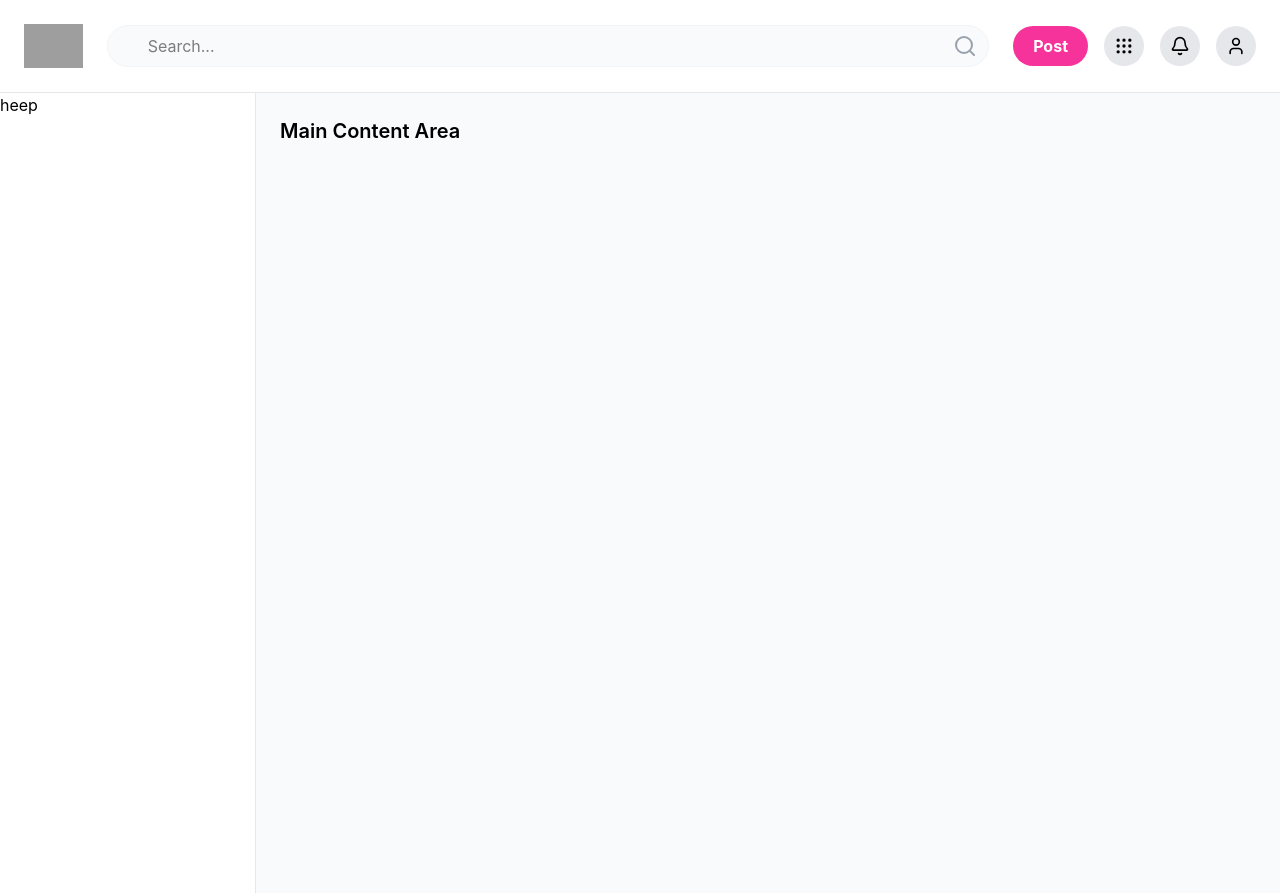
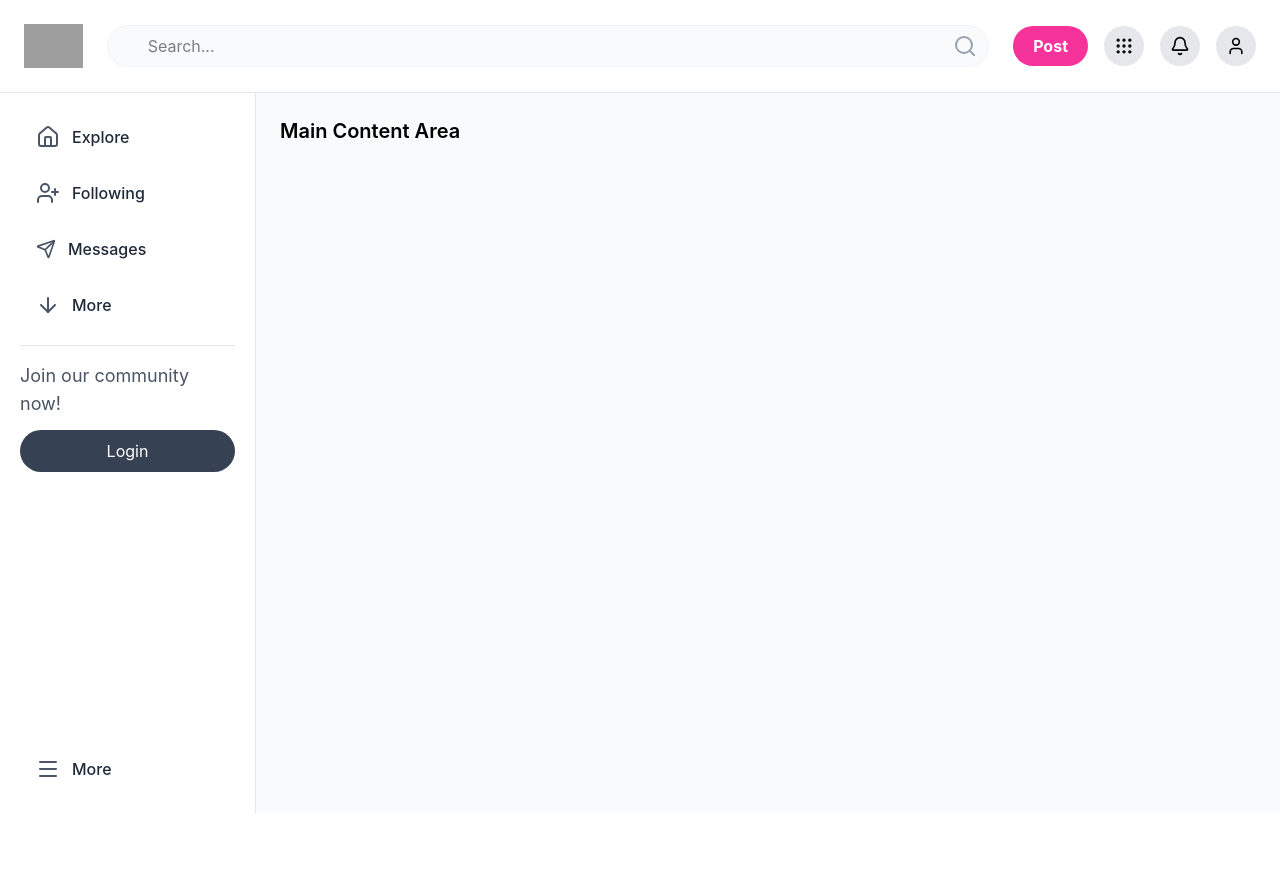
Before and after one commit to meihui03/popules_test, a Vue app in the folder popules/: page / in a window 1280 px wide. After the commit the page ends 813 px from the top, so only its background shows below. Built offline with nearby package versions, Linux system fonts and the light colour scheme; grey boxes are pictures that could not be loaded.

Commit message:
add sidebar

```diff
--- a/popules/src/App.vue
+++ b/popules/src/App.vue
@@ -11,7 +11,7 @@ export default {
   <div class="min-h-screen bg-white flex flex-col">
     <Header />
 
-    <div class="flex flex-1">
+    <div class="flex">
       <Sidebar />
 
       <main class="flex-1 p-6 bg-gray-50">
--- a/popules/src/components/Sidebar.vue
+++ b/popules/src/components/Sidebar.vue
@@ -1,15 +1,82 @@
-<script>
+<script setup>
+import { House, Send, User, Building, ArrowDown, UserPlus, Menu } from 'lucide-vue-next'
 import { ref } from 'vue'
-import { House, Send, User, Building, ArrowDown } from 'lucide-vue-next'
 
-export default {
-  name: 'Sidebar',
-
+const showMore = ref(false)
+const toggleMore = () => {
+  showMore.value = !showMore.value
 }
 </script>
 
 <template>
-  <aside class="w-64 bg-white min-h-screen border-r border-gray-200 sticky top-16">
-    <div> heep</div>
+  <aside class="w-64 bg-white h-[90vh] border-r border-gray-200 sticky top-0">
+    <div class="p-5 flex flex-col h-full">
+
+      <!-- Top section -->
+      <div>
+        <!-- Navigation Links -->
+        <nav class="space-y-2">
+          <a href="#" class="flex items-center px-4 py-3 text-gray-800 rounded-full hover:bg-gray-100 font-medium">
+            <House class="h-6 w-6 text-gray-600 mr-3" />
+            Explore
+          </a>
+
+          <a href="#" class="flex items-center px-4 py-3 text-gray-800 rounded-full hover:bg-gray-100 font-medium">
+            <UserPlus class="h-6 w-6 text-gray-600 mr-3" />
+            Following
+          </a>
+
+          <a href="#" class="flex items-center px-4 py-3 text-gray-800 rounded-full hover:bg-gray-100 font-medium">
+            <Send class="h-5 w-5 text-gray-600 mr-3" />
+            Messages
+          </a>
+
+          <button
+            v-if="!showMore"
+            @click="toggleMore"
+            class="flex items-center px-4 py-3 text-gray-800 rounded-full hover:bg-gray-100 font-medium w-full"
+          >
+            <ArrowDown class="h-6 w-6 text-gray-600 mr-3" />
+            More
+          </button>
+
+          <template v-if="showMore">
+            <a href="#" class="flex items-center px-4 py-3 text-gray-800 rounded-full hover:bg-gray-100 font-medium">
+              <User class="h-6 w-6 text-gray-600 mr-3" />
+              Profile
+            </a>
+            <a href="#" class="flex items-center px-4 py-3 text-gray-800 rounded-full hover:bg-gray-100 font-medium">
+              <Building class="h-6 w-6 text-gray-600 mr-3" />
+              Business
+            </a>
+
+            <button
+              @click="toggleMore"
+              class="flex items-center px-4 py-3 text-gray-800 rounded-full hover:bg-gray-100 font-medium w-full"
+            >
+              <ArrowDown class="h-6 w-6 text-gray-600 mr-3 transform rotate-180" />
+              Less
+            </button>
+          </template>
+        </nav>
+
+        <!-- Divider line -->
+        <hr class="my-4 border-t border-gray-200" />
+
+        <!-- Community Section -->
+        <div>
+          <p class="text-lg text-gray-600 mb-3">Join our community now!</p>
+          <button
+            class="w-full bg-gray-700 text-white py-2 px-4 rounded-full hover:bg-white hover:text-black border border-transparent hover:border-gray-400 transition duration-200"
+          >
+            Login
+          </button>
+        </div>
+      </div>
+      <a href="#" class="mt-auto flex items-center px-4 py-3 text-gray-800 rounded-full hover:bg-gray-100 font-medium">
+        <Menu class="h-6 w-6 text-gray-600 mr-3" />
+        More
+      </a>
+    </div>
   </aside>
 </template>
```
